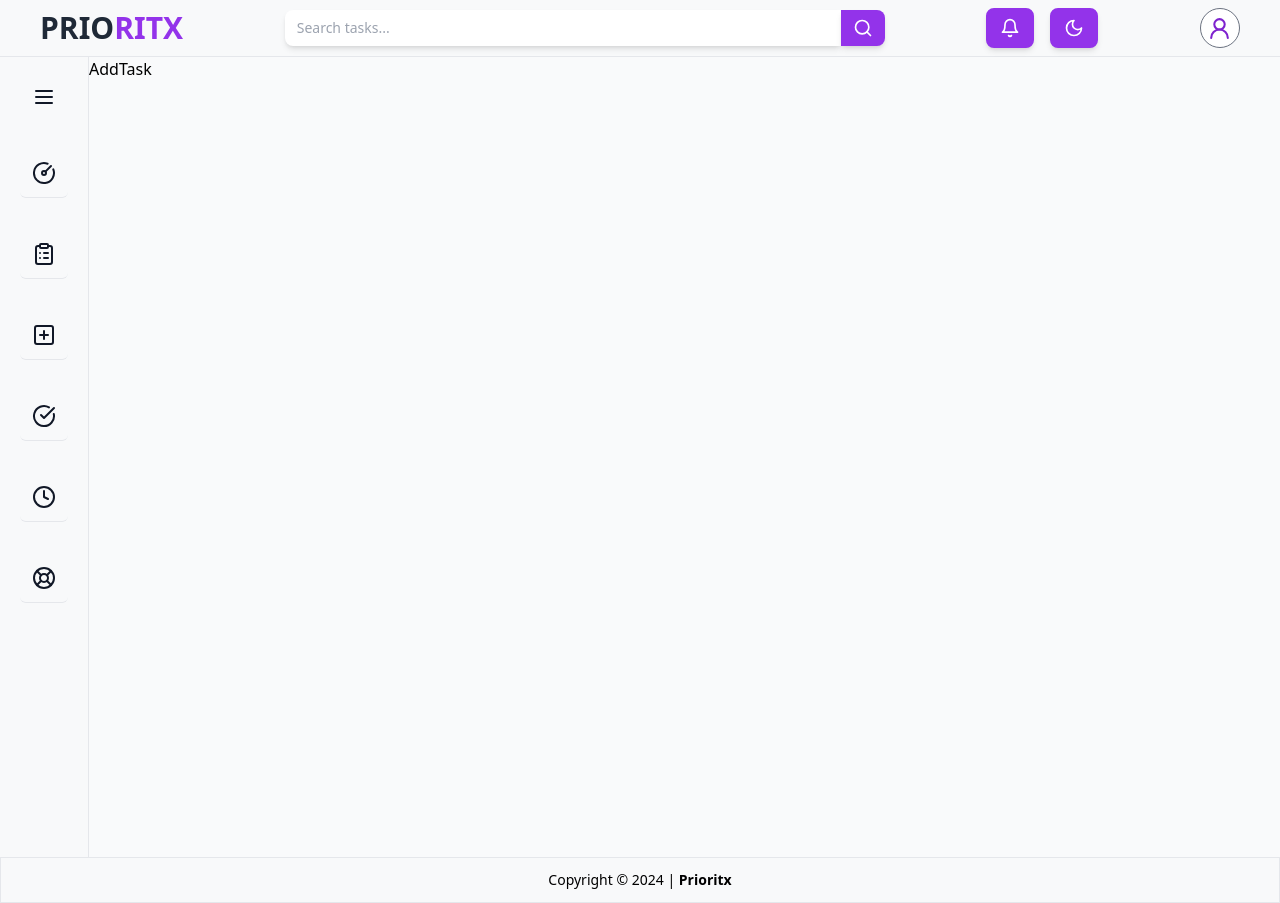
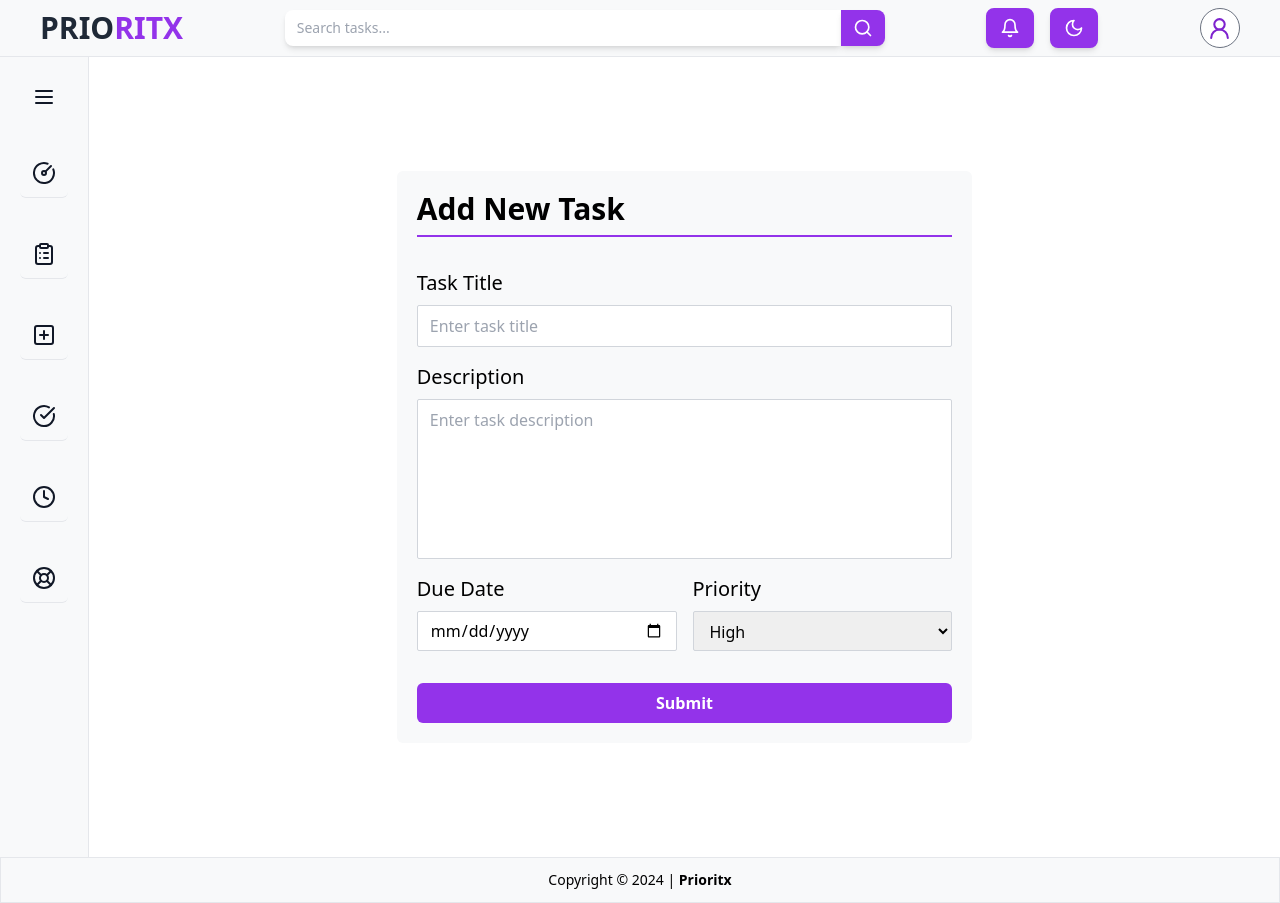
Before and after one commit to shawaiz-khan/prioritx, a React (Vite) app in the folder frontend/: page /dashboard/add in a window 1280 px wide. Built offline with nearby package versions, Linux system fonts and the light colour scheme.

Commit message:
add: Added the add task UI

```diff
--- a/frontend/src/pages/AddTask.jsx
+++ b/frontend/src/pages/AddTask.jsx
@@ -1,7 +1,64 @@
 export default function AddTask() {
     return (
-        <div>
-            AddTask
-        </div>
-    )
+        <main className="p-5 flex justify-center items-center h-full bg-light-background">
+            <form className="bg-light-container flex flex-col w-1/2 p-5 rounded-md gap-4">
+                <div>
+                    <h1 className="text-3xl font-semibold mb-2">Add New Task</h1>
+                    <div className="border-t-2 border-purple-600 mb-4"></div>
+                </div>
+                <label htmlFor="title" className="flex flex-col gap-2">
+                    <span className="text-xl font-medium">Task Title</span>
+                    <input
+                        id="title"
+                        name="title"
+                        type="text"
+                        className="px-3 py-2 focus:outline-purple-600 rounded-sm border border-gray-300"
+                        placeholder="Enter task title"
+                        required
+                    />
+                </label>
+                <label htmlFor="description" className="flex flex-col gap-2">
+                    <span className="text-xl font-medium">Description</span>
+                    <textarea
+                        id="description"
+                        name="description"
+                        className="px-3 py-2 focus:outline-purple-600 rounded-sm border border-gray-300 h-40 resize-none"
+                        placeholder="Enter task description"
+                        required
+                    ></textarea>
+                </label>
+                <div className="flex justify-between gap-4">
+                    <label htmlFor="due-date" className="flex flex-col gap-2 w-full sm:w-1/2">
+                        <span className="text-xl font-medium">Due Date</span>
+                        <input
+                            id="due-date"
+                            name="dueDate"
+                            type="date"
+                            className="px-3 py-2 focus:outline-purple-600 rounded-sm border border-gray-300 h-10"
+                            required
+                        />
+                    </label>
+                    <label htmlFor="priority" className="flex flex-col gap-2 w-full sm:w-1/2">
+                        <span className="text-xl font-medium">Priority</span>
+                        <select
+                            id="priority"
+                            name="priority"
+                            className="px-3 py-2 focus:outline-purple-600 rounded-sm border border-gray-300 h-10"
+                            required
+                        >
+                            <option value="high">High</option>
+                            <option value="medium">Medium</option>
+                            <option value="low">Low</option>
+                        </select>
+                    </label>
+                </div>
+                <button
+                    type="submit"
+                    className="mt-4 px-6 py-2 bg-purple-600 text-white font-semibold rounded-md hover:bg-purple-700"
+                >
+                    Submit
+                </button>
+            </form>
+        </main>
+    );
 }
```
